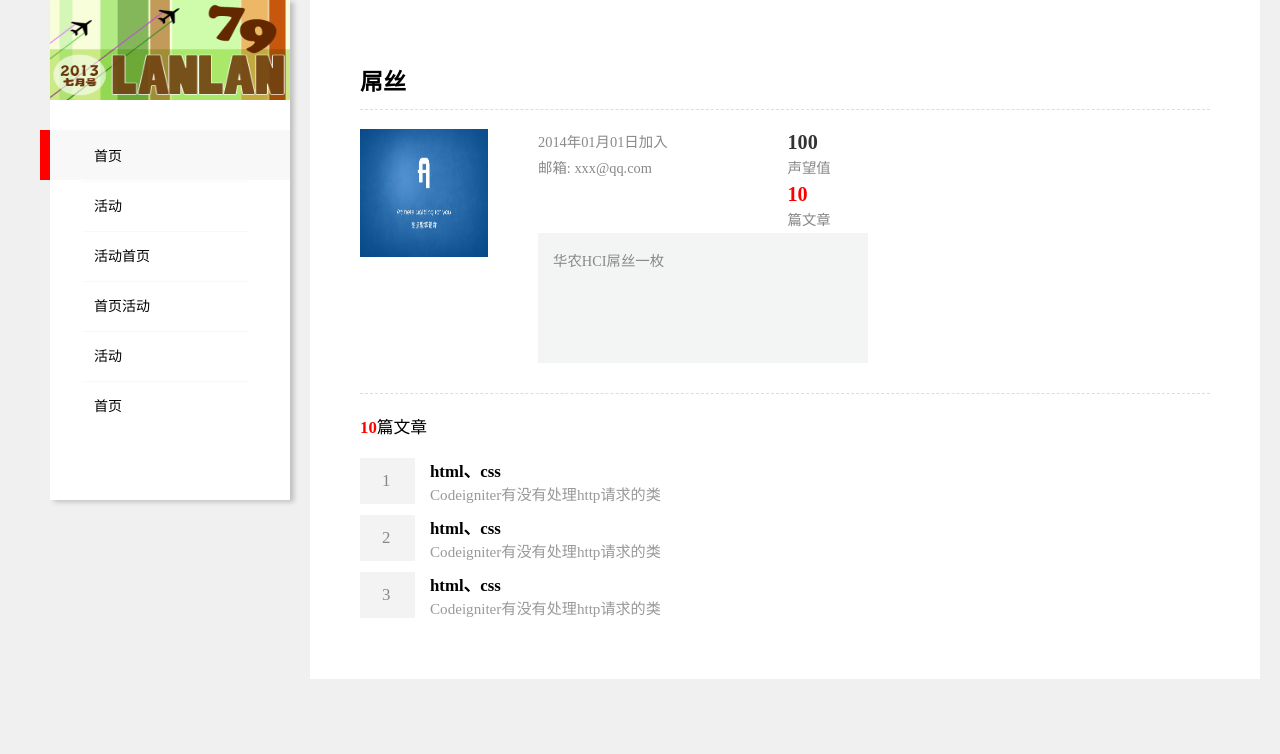
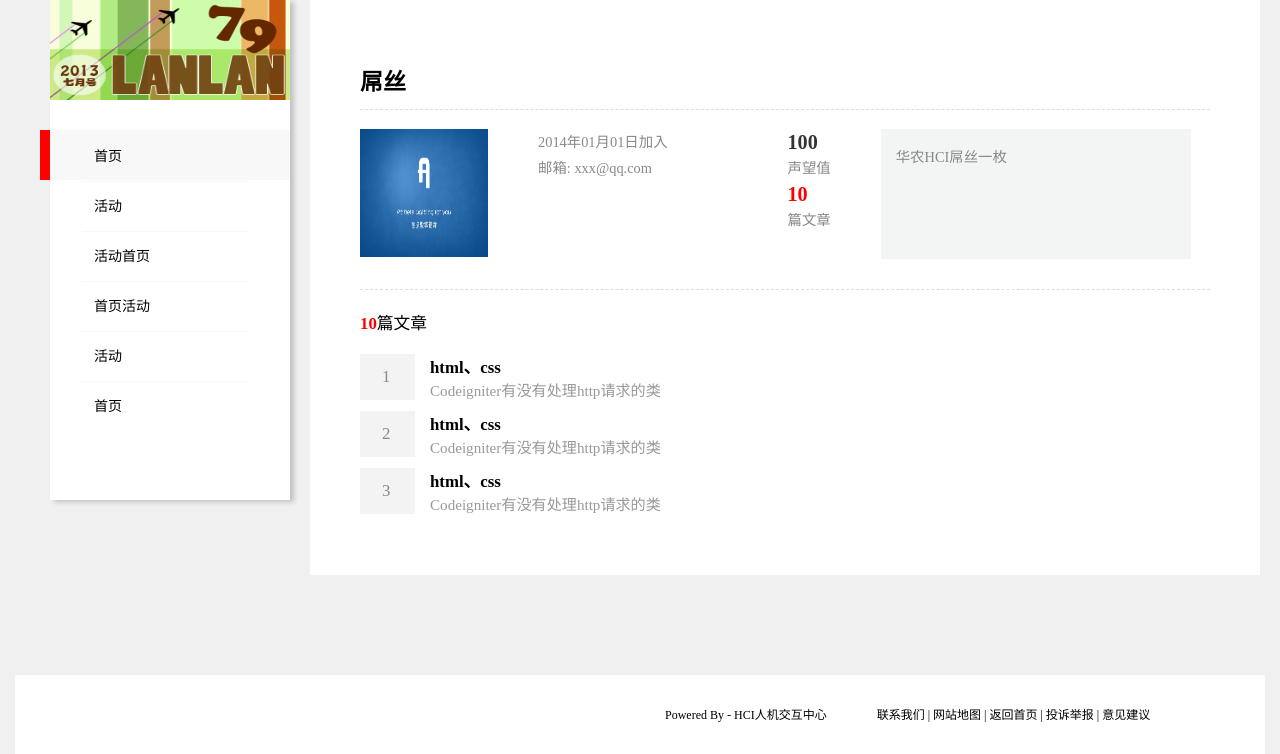
Before and after one commit to HCI-webdesigner/HCI-MSGsystem, a PHP site: page /user.html in a window 1280 px wide. Shown: the top 754 px of the page. Run offline with PHP 8.4, Linux system fonts and the light colour scheme.

Commit message:
modify user.css

```diff
--- a/frontpages/style/user.css
+++ b/frontpages/style/user.css
@@ -40,7 +40,7 @@
 	color: red;
 }
 .signature {
-	width: 300px;
+	width: 280px;
 	height: 100px;
 	float: left;
 	margin-left: 50px;
```
